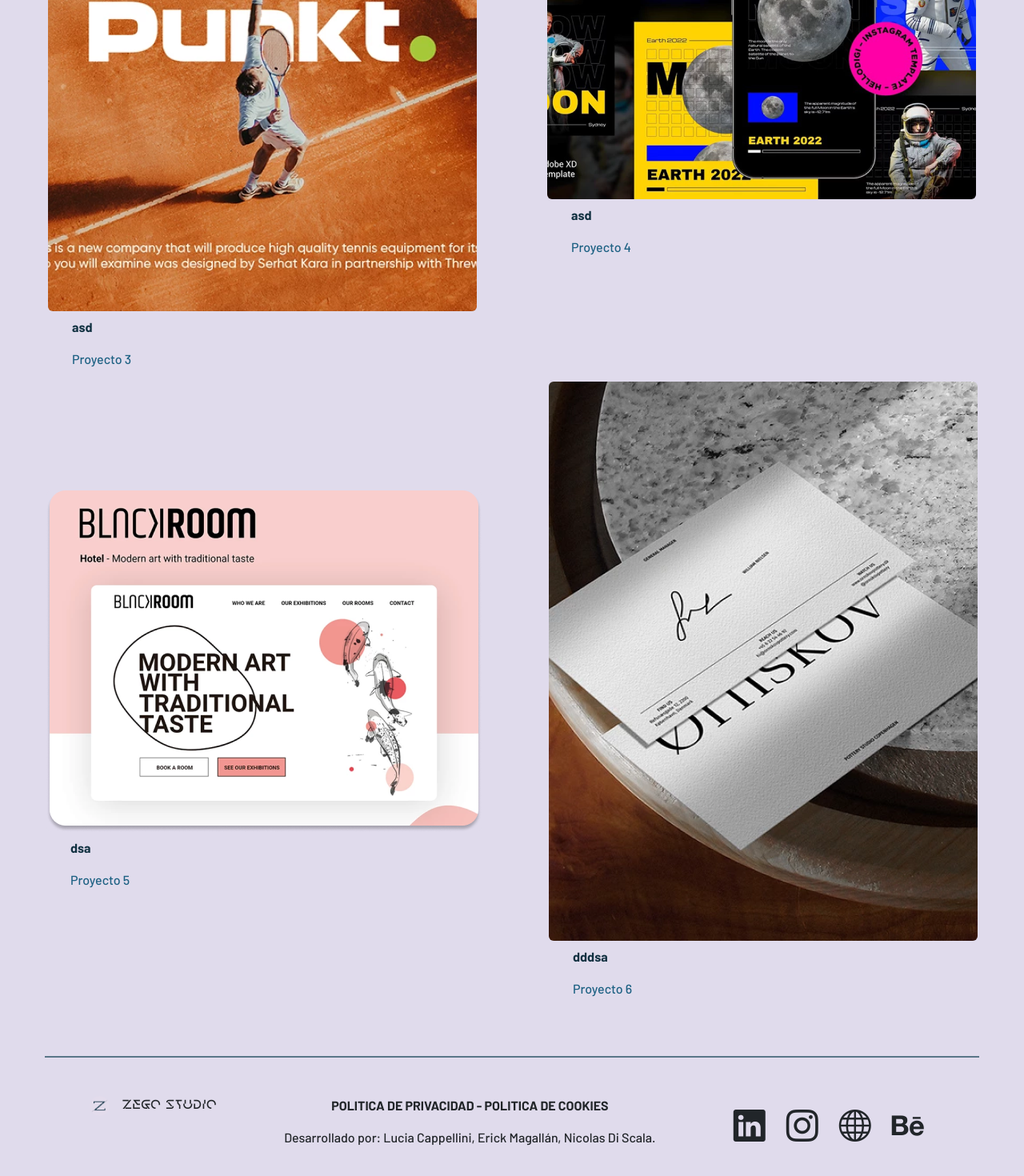
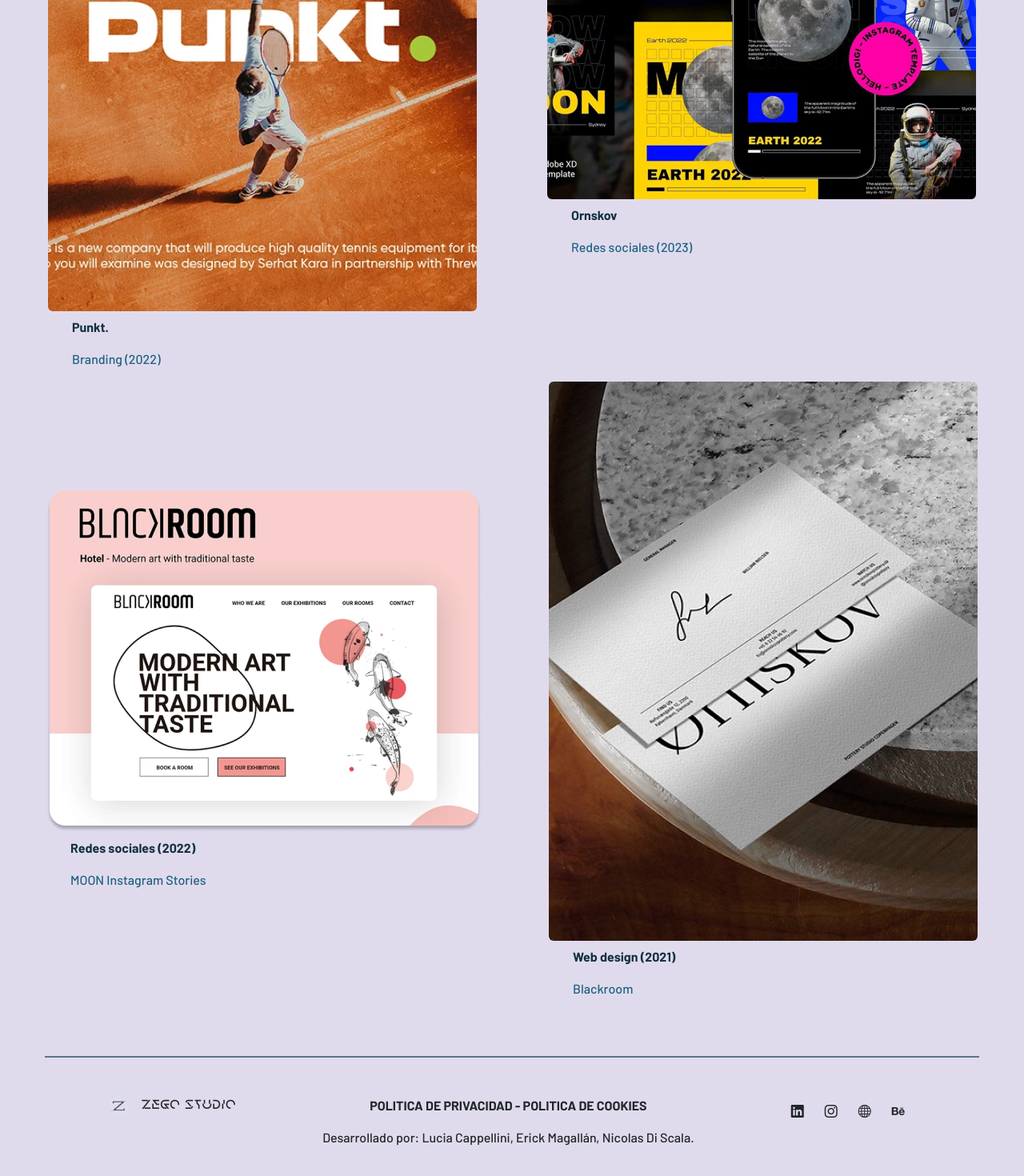
Before and after one commit to Ndiscala/Zegostudio, a React (Create React App) app: page /portafolio in a window 1280 px wide. Shown: the part 1192-2662 px from the top of the page at 80% size. Built offline with nearby package versions, Linux system fonts and the light colour scheme.

Commit message:
Portafolio final

```diff
--- a/src/components/Footer.jsx
+++ b/src/components/Footer.jsx
@@ -26,30 +26,30 @@
 
                 </div>
 
-                <div className="col-auto m-3 iconos">
+                <div className="col-auto m-3 ">
                 <a className="btn "
                 href="#"
                 role="button">
-                          <i className="bi bi-linkedin fs-1"></i>
+                          <i className="bi bi-linkedin "></i>
                 </a>
 
                 <a className="btn "
                 href="#"
                 role="button">
-                          <i className="bi bi-instagram fs-1"></i>
+                          <i className="bi bi-instagram "></i>
                 </a>
 
 
                 <a className="btn "
                 href="#"
                 role="button">
-                <i className="bi bi-globe fs-1"></i>
+                <i className="bi bi-globe "></i>
                 </a>
 
                 <a className="btn "
                 href="#"
                 role="button">
-                <i className="bi bi-behance fs-1"></i>
+                <i className="bi bi-behance "></i>
                 </a>
 
               </div>
--- a/src/components/Portafolio/CardPortafolio.jsx
+++ b/src/components/Portafolio/CardPortafolio.jsx
@@ -11,11 +11,11 @@
 
     const Proyectos = [
         {Img:proyecto1, title:'Web design (2022)', text:'WERLTON'},
-        {Img:proyecto2, title:'Proyecto 2', text:'asd'},
-        {Img:proyecto3, title:'Proyecto 3', text:'asd'},
-        {Img:proyecto5, title:'Proyecto 4', text:'asd'},
-        {Img:proyecto6, title:'Proyecto 5', text:'dsa'},
-        {Img:proyecto4, title:'Proyecto 6', text:'dddsa'}
+        {Img:proyecto2, title:'Branding (2023)', text:'Searchify'},
+        {Img:proyecto3, title:'Branding (2022)', text:'Punkt.'},
+        {Img:proyecto5, title:'Redes sociales (2023)', text:'Ornskov'},
+        {Img:proyecto6, title:'MOON Instagram Stories', text:'Redes sociales (2022)'},
+        {Img:proyecto4, title:'Blackroom', text:'Web design (2021)'}
     ]
 
   return (
```
Also changed, not shown: src/assets/styles/Footer.css (line endings or trailing spaces).
